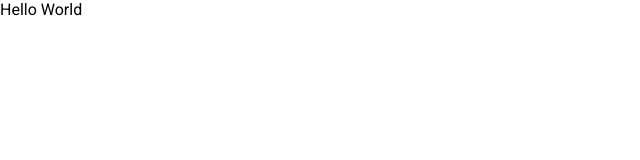
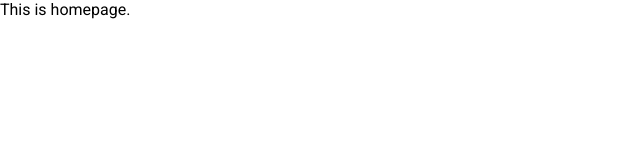
Before and after one commit to mmmohajer/social-media-app, a React (Create React App) app: page / in a window 1280 px wide. Shown: the top 160 px of the page, without its empty margins (0-640 px from the left). Built offline with nearby package versions, Linux system fonts and the light colour scheme.

Commit message:
Homepage initiated

```diff
--- a/package.json
+++ b/package.json
@@ -3,6 +3,8 @@
   "version": "0.1.0",
   "private": true,
   "dependencies": {
+    "@material-ui/core": "^4.12.3",
+    "@material-ui/icons": "^4.11.2",
     "@testing-library/jest-dom": "^5.14.1",
     "@testing-library/react": "^11.2.7",
     "@testing-library/user-event": "^12.8.3",
--- a/src/App.js
+++ b/src/App.js
@@ -1,5 +1,7 @@
+import Home from "./pages/home/Home";
+
 const App = () => {
-  return <div>Hello World</div>;
+  return <Home />;
 };
 
 export default App;
--- /dev/null
+++ b/src/pages/home/Home.js
@@ -0,0 +1,11 @@
+import React from "react";
+
+function Home() {
+  return (
+    <div>
+      <p>This is homepage.</p>
+    </div>
+  );
+}
+
+export default Home;
```
Also changed, not shown: notes.txt (added), src/pages/home/home.css (added), 1 other file (tests, documents, lock files or other folders).
